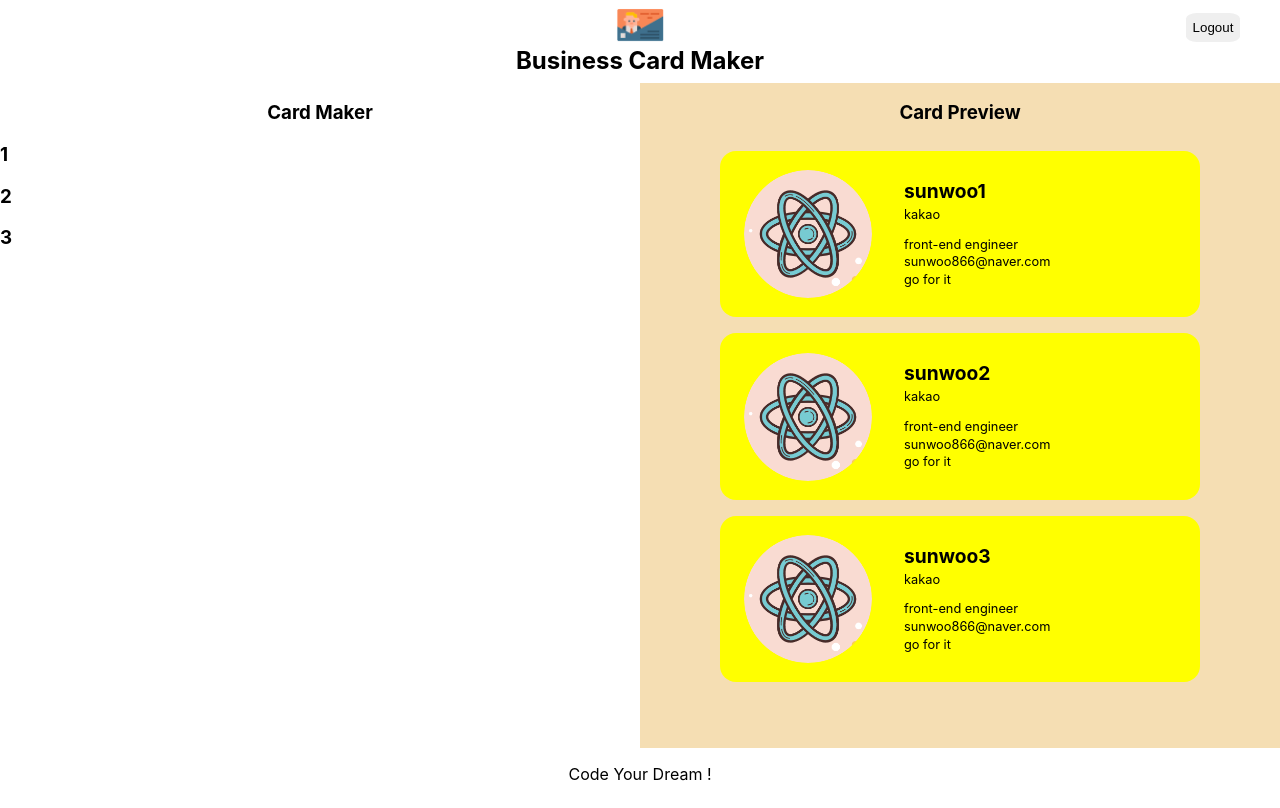
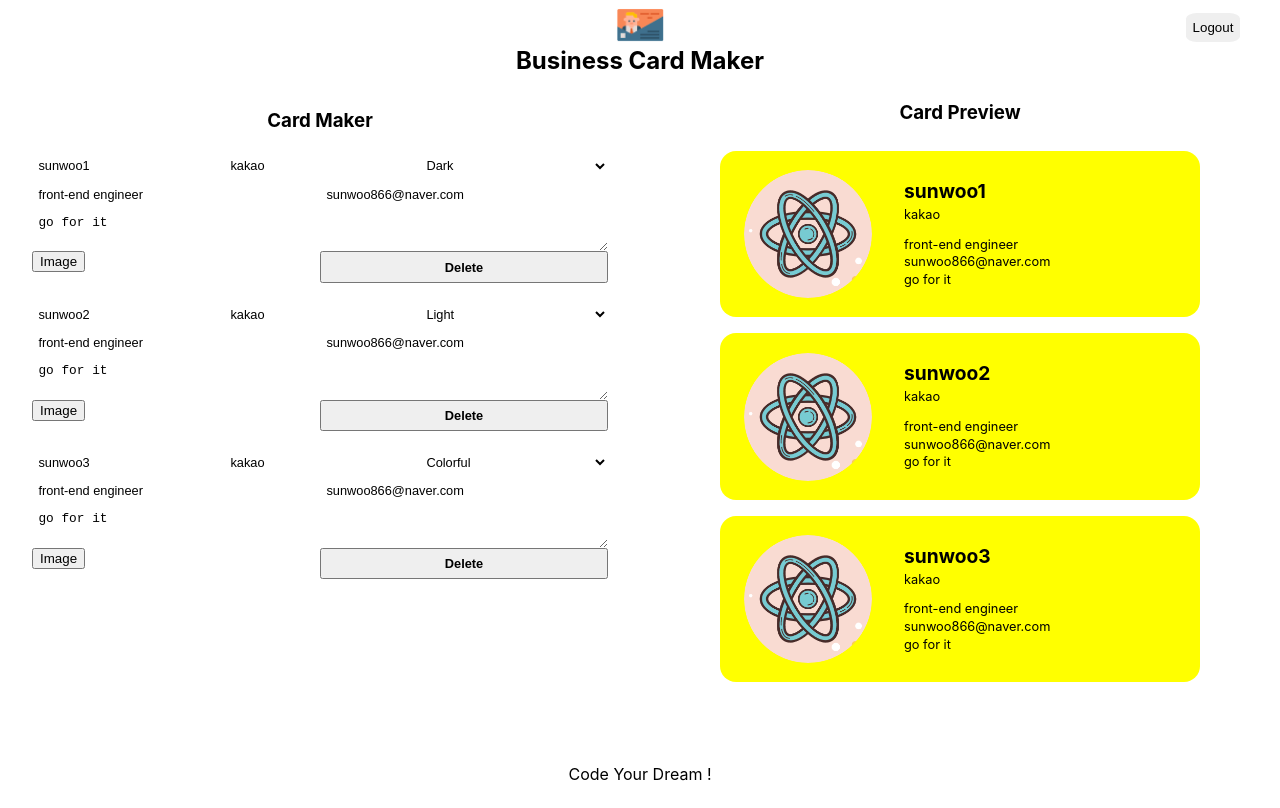
Before and after one commit to stillgood96/card-maker, a React (Create React App) app: page /maker in a window 1280 px wide. Built offline with nearby package versions, Linux system fonts and the light colour scheme; no server answers; sample sign-in values are in the browser's storage.

Commit message:
add edit form component from CardMaker

```diff
--- /dev/null
+++ b/src/components/button/button.jsx
@@ -0,0 +1,10 @@
+import React from "react";
+import styles from "./button.module.css";
+
+const Button = ({ name, onClick }) => (
+  <button className={styles.button} onClick={onClick}>
+    {name}
+  </button>
+);
+
+export default Button;
--- /dev/null
+++ b/src/components/button/button.module.css
@@ -0,0 +1,14 @@
+@value makerGreen, makerWhite from "../../common/colors.css";
+
+.button {
+  background-color: makerGreen;
+  color: makerWhite;
+  font-weight: bold;
+  padding: 0.5em;
+  flex: 1 1 50%;
+  font-size: 0.8rem;
+}
+
+.button:hover {
+  opacity: 0.8;
+}
--- a/src/components/card_edit_form/card_edit_form.jsx
+++ b/src/components/card_edit_form/card_edit_form.jsx
@@ -1,6 +1,41 @@
 import React from "react";
+import Button from "../button/button";
+import ImageFileInput from "../image_file_input/image_file_input";
 import styles from "./card_edit_form.module.css";
 
-const CardEditForm = ({ card }) => <h1>{card.id}</h1>;
+const CardEditForm = ({ card }) => {
+  const { id, name, company, theme, title, email, message, fileName, fileURL } =
+    card;
+
+  const onSubmit = () => {};
+
+  return (
+    <form className={styles.form}>
+      <input className={styles.input} type="text" name="name" value={name} />
+      <input
+        className={styles.input}
+        type="text"
+        name="company"
+        value={company}
+      />
+      <select className={styles.select} name="theme" value={theme}>
+        <option value="dark">Dark</option>
+        <option value="light">Light</option>
+        <option value="colorful">Colorful</option>
+      </select>
+      <input className={styles.input} type="text" name="title" value={title} />
+      <input className={styles.input} type="text" name="email" value={email} />
+      <textarea
+        className={styles.textarea}
+        name="message"
+        value={message}
+      ></textarea>
+      <div className={styles.fileInput}>
+        <ImageFileInput />
+      </div>
+      <Button name="Delete" onClick={onSubmit} />
+    </form>
+  );
+};
 
 export default CardEditForm;
--- a/src/components/card_edit_form/card_edit_form.module.css
+++ b/src/components/card_edit_form/card_edit_form.module.css
@@ -0,0 +1,45 @@
+@value makerBlack, makerWhite from '../../common/colors.css';
+
+.form {
+  display: flex;
+  width: 100%;
+  flex-wrap: wrap;
+  border-top: 1px solid makerBlack;
+  border-left: 1px solid makerBlack;
+  margin-bottom: 1em;
+}
+
+.input,
+.textarea,
+.select,
+.button,
+.fileInput {
+  font-size: 0.8rem;
+  width: 100%;
+  border: 0;
+  padding: 0.5em;
+  border-bottom: 1px solid makerBlack;
+  border-right: 1px solid makerBlack;
+  background-color: white;
+}
+
+.input,
+.select {
+  flex: 1 1 30%;
+}
+
+.fileInput {
+  padding: 0;
+  flex: 1 1 50%;
+}
+
+.input:focus,
+.textarea:focus,
+.select:focus,
+.button:focus {
+  outline: 0;
+}
+
+.textarea {
+  flex-basis: 100%;
+}
--- a/src/components/editor/editor.module.css
+++ b/src/components/editor/editor.module.css
@@ -1,7 +1,9 @@
-@value makerGreen from "../../common/colors.css";
+@value makerGreen,makerLightGrey from "../../common/colors.css";
 
 .editor {
   flex-basis: 50%;
+  border-right: 2px solid makerLightGrey;
+  padding: 0.5em 2em;
 }
 
 .title {
--- /dev/null
+++ b/src/components/image_file_input/image_file_input.jsx
@@ -0,0 +1,6 @@
+import React from "react";
+import styles from "./image_file_input.module.css";
+
+const ImageFileInput = (props) => <button>Image</button>;
+
+export default ImageFileInput;
--- a/src/components/maker/maker.module.css
+++ b/src/components/maker/maker.module.css
@@ -1,10 +1,12 @@
 @value mediaQuery from "../../common/size.css";
+@value makerWhite from "../../common/colors.css";
 
 .maker {
   width: 100%;
   height: 100vh;
   display: flex;
   flex-direction: column;
+  background-color: makerWhite;
 }
 
 .container {
--- a/src/components/preview/preview.module.css
+++ b/src/components/preview/preview.module.css
@@ -2,7 +2,6 @@
 
 .preview {
   flex-basis: 50%;
-  background-color: wheat;
 }
 
 .title {
```
Also changed, not shown: src/components/image_file_input/image_file_input.module.css (added).
